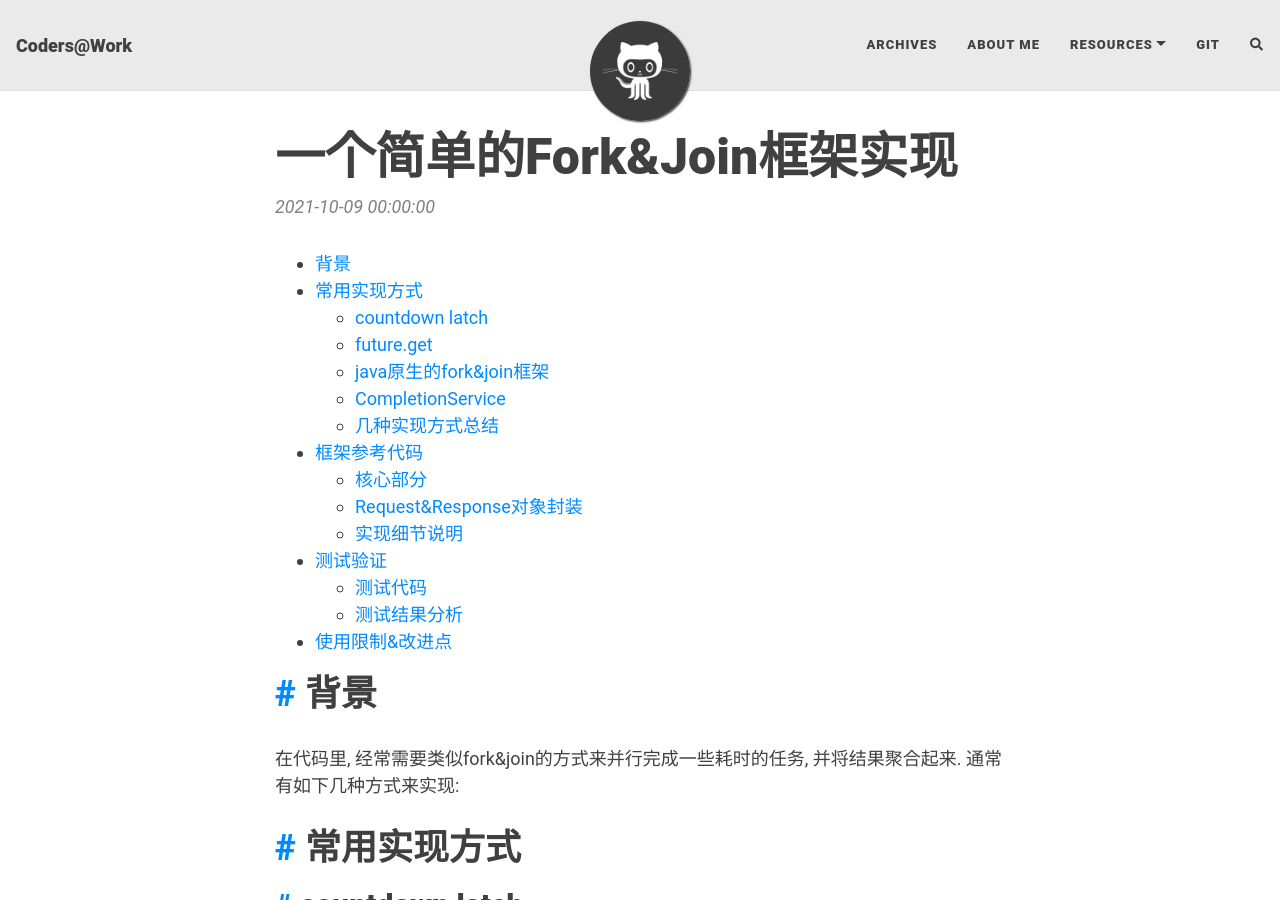
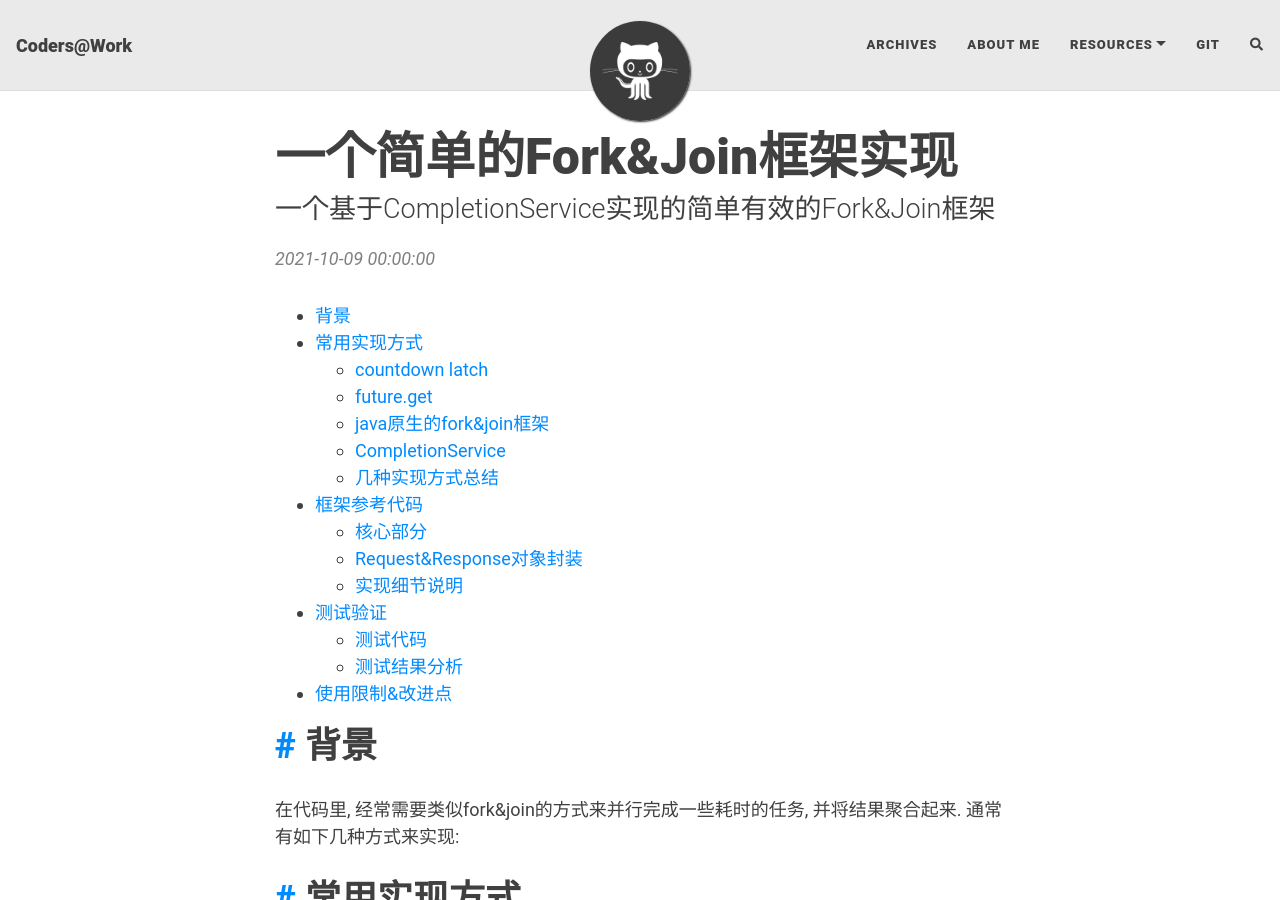
Before and after one commit to DavyJones2010/davyjones2010.github.io_bak, a Jekyll site: the page built from _posts/code-snippets/2021-10-09-simple-fork-join-framework.md, in a window 1280 px wide and 900 px high. Built offline with Jekyll 4.4.1, drawn with Linux system fonts in a browser that asks for light colours; nearby versions of some CDN libraries; a script that is not in the unit is left out; comment, search, counter and statistics services are not loaded.

Commit message:
一个简单的Fork&Join框架实现

```diff
--- a/_posts/code-snippets/2021-10-09-simple-fork-join-framework.md
+++ b/_posts/code-snippets/2021-10-09-simple-fork-join-framework.md
@@ -1,6 +1,7 @@
 ---
 layout: post
 title: 一个简单的Fork&Join框架实现
+subtitle: 一个基于CompletionService实现的简单有效的Fork&Join框架
 gh-badge: [star, fork, follow]
 tags: [code-snippets, concurrent]
 ---
```
